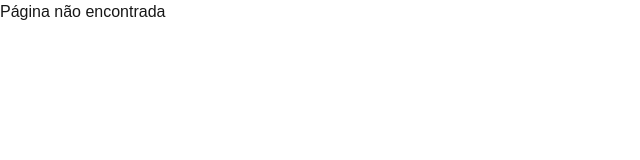
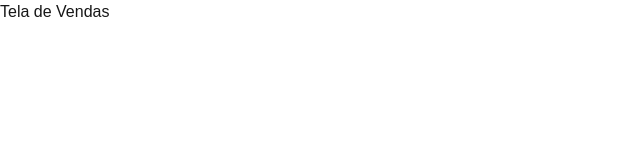
Before and after one commit to llei7e/Integrador-Food-Truck, a Next.js app in the folder web/: page /sales in a window 1280 px wide. Before the commit this address had no page. Shown: the top 160 px of the page, without its empty margins (0-640 px from the left). Built offline with nearby package versions, Linux system fonts and the light colour scheme.

Commit message:
init:initial sales page route

```diff
--- /dev/null
+++ b/web/src/app/sales/page.tsx
@@ -0,0 +1,3 @@
+export default function Sales() {
+  return <h1>Tela de Vendas</h1>
+}
```
